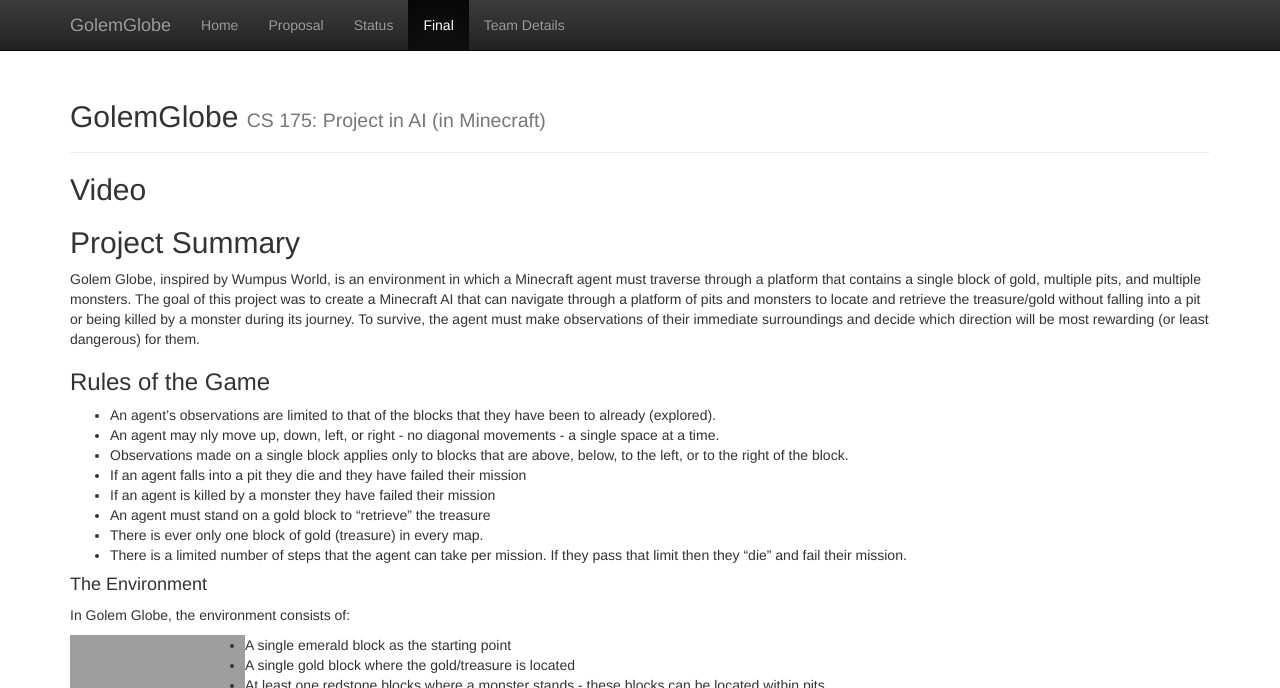
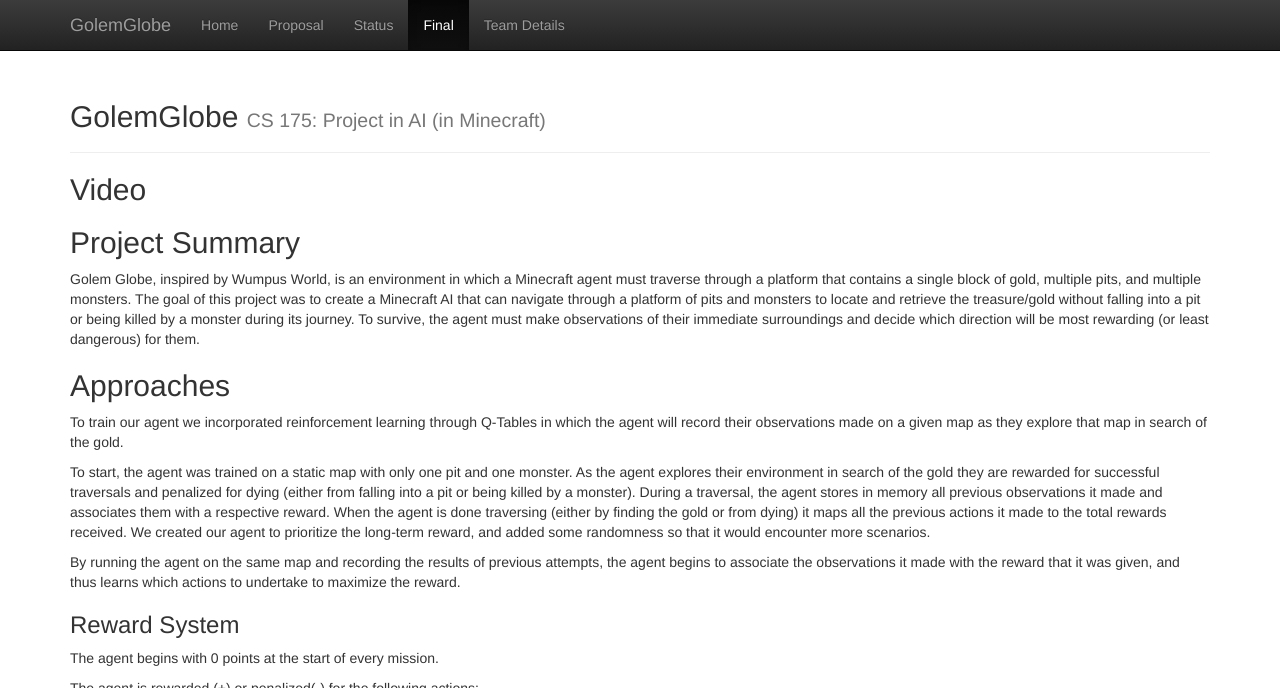
Before and after one commit to SalehO/GolumGlobe, a Jekyll site: the page built from docs/final.md, in a window 1280 px wide and 1400 px high. Shown: the top 688 px of the window. Built offline with Jekyll 4.4.1, drawn with Linux system fonts in a browser that asks for light colours; some of the changed text lies outside the part shown; grey boxes are pictures that could not be loaded.

Commit message:
Update final.md

```diff
--- a/docs/final.md
+++ b/docs/final.md
@@ -8,55 +8,6 @@
 ## Project Summary
 
 Golem Globe, inspired by Wumpus World, is an environment in which a Minecraft agent must traverse through a platform that contains a single block of gold, multiple pits, and multiple monsters. The goal of this project was to create a Minecraft AI that can navigate through a platform of pits and monsters to locate and retrieve the treasure/gold without falling into a pit or being killed by a monster during its journey. To survive, the agent must make observations of their immediate surroundings and decide which direction will be most rewarding (or least dangerous) for them.
-
-### Rules of the Game
-- An agent's observations are limited to that of the blocks that they have been to already (explored).
-- An agent may nly move up, down, left, or right - no diagonal movements - a single space at a time.
-- Observations made on a single block applies only to blocks that are above, below, to the left, or to the right of the block.
-- If an agent falls into a pit they die and they have failed their mission
-- If an agent is killed by a monster they have failed their mission
-- An agent must stand on a gold block to "retrieve" the treasure
-- There is ever only one block of gold (treasure) in every map.
-- There is a limited number of steps that the agent can take per mission. If they pass that limit then they "die" and fail their mission.
-
-#### The Environment
-In Golem Globe, the environment consists of:
-
-<img align="left" width="175" height="175" src="https://github.com/soberanc/GolemGlobe/blob/master/docs/observations_map.jpg">
-
-- A single emerald block as the starting point
-- A single gold block where the gold/treasure is located
-- At least one redstone blocks where a monster stands - these blocks can be located within pits
-  - For the purpose of this game (traversal and observations) we often refer to the monster as the wumpus, the golem, or a specific type of monster (ie. a zombie) depending on what appears on the map.
-- At least one pit in the platform.
-
-#### The Observations
-To survive their mission the agent must make observations of their immediate surroundings (the block that they are on), remember these observations, and make decisions based on their observations. An agent is not able to determine what is adjacent to them (up, down, left, or right) unless they have already been on that block.
-
-Possible Percepts:
-
-- “Smell” : If the agent smells a stench, there is a monster adjacent to (up, down, left, or right) the current block
-- “Breeze: If the agent feels a breeze, there is a pit adjacent to (up, down, left, or right) the current block
-- “Glitter”: If the agent sees glitter, they have located the gold
-
-
-If the agent does not observe any of the above percepts then they are free to move in any direction (up, down, left, or right) without fear of running into a pit.
-
-For example:
-
-<img align="left" src="https://github.com/soberanc/GolemGlobe/blob/master/docs/observation_exp1.PNG">
-
-If the agent is standing on a block and they "smell" a stench, it is an indicator that there is a monster adjacent to them (up, down, left, or right). For example, say the agent :smiley: has only been to the block it is on now. The only observations it has made from this 3x3 grid is that they smell a stench. Their only knowledge at this point is that anywhere "A" adjacent to them there must be a monster.
-
-<img align="right" src="https://github.com/soberanc/GolemGlobe/blob/master/docs/observation_exp2.PNG">
-
-Now imagine (image on the right) that the agent has the observations :alien: and is currently standing on the block :smiley:. Now their observations show that above their current location there is a smell however in their current location they do not observe anything.
-
-<img align="left" src="https://github.com/soberanc/GolemGlobe/blob/master/docs/observation_exp3.PNG">
-
-Now let's say that the agent decides to go on to this new block :smiley: (image on the left). Their observations include all of the observations it made from previous moves :alien:.
-
-At this point the agent observes a smell on this block indicating that there is a monster adjacent to their current block. With all of their previous observations they can now infer that the block above their current position has a high likelihood that there is a monster there due to the fact that the block "B" also exhibits a stench.
 
 ## Approaches
 To train our agent we incorporated reinforcement learning through Q-Tables in which the agent will record their observations made on a given map as they explore that map in search of the gold.
```
